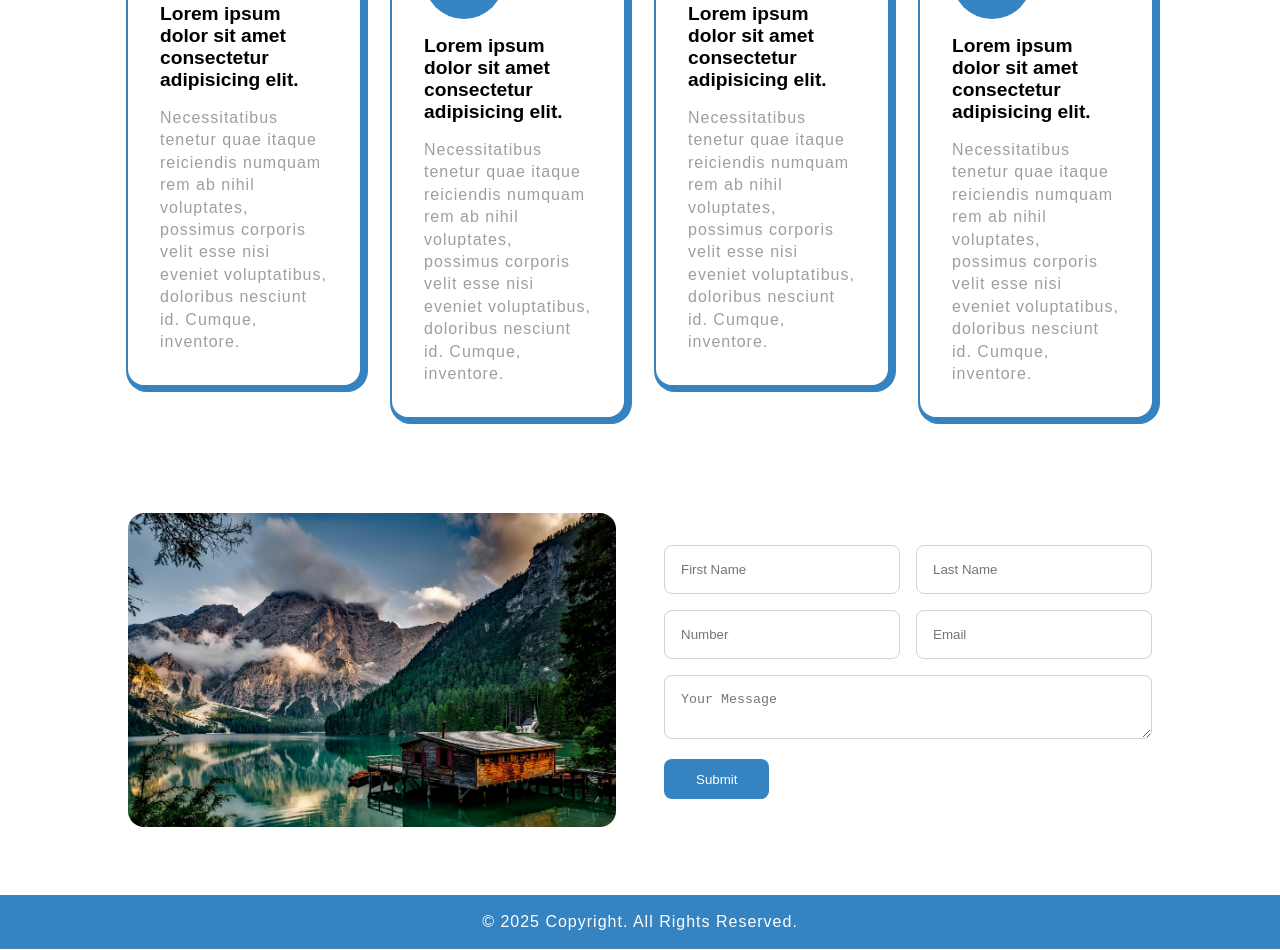
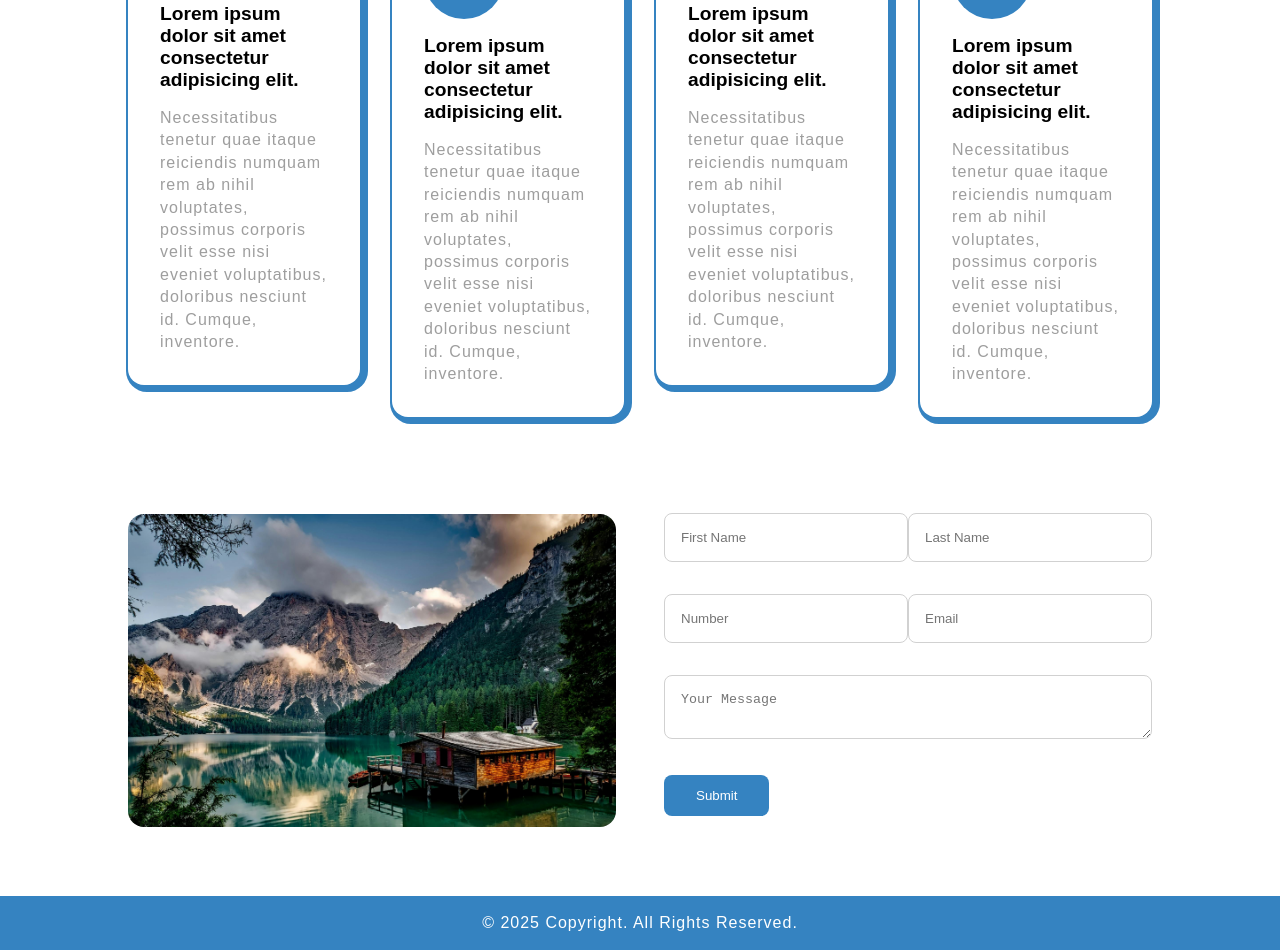
Before and after one commit to karantechnaitra-web/my-website, a plain HTML site: page practice/index.html in a window 1280 px wide. Shown: the part 1591-2541 px from the top of the page. Drawn offline with Linux system fonts and the light colour scheme.

Commit message:
Update style.css

```diff
--- a/practice/css/style.css
+++ b/practice/css/style.css
@@ -254,7 +254,6 @@ bottom: 0;
 .contact-form form input{
     width:100%;
     padding:1rem;
-    margin-bottom:1rem;
     border:1px solid #d1d1d1;
     border-radius:.5rem;
     resize: none;
@@ -274,10 +273,9 @@ bottom: 0;
 }
 .contact-form form div{
   width: 100%;
+   margin-bottom:1rem;
 }
-.contact-form form div{
-  gap: 0 1rem;
-}
+
 .contact-form form textarea{
     width:100%;
     padding:1rem;
```
